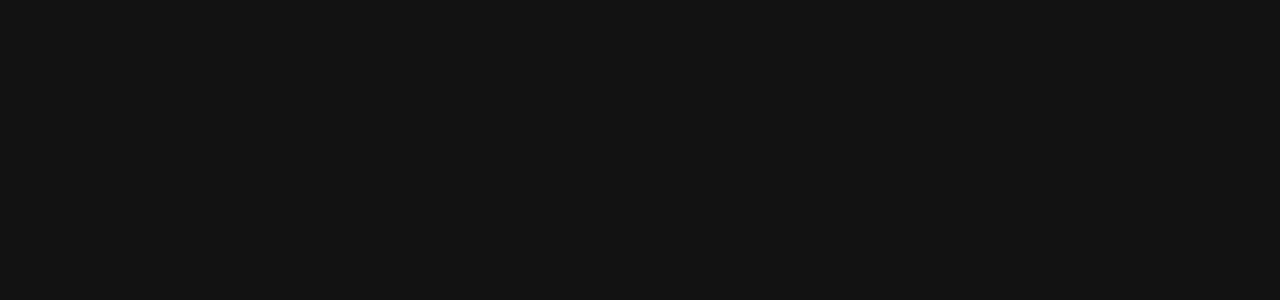
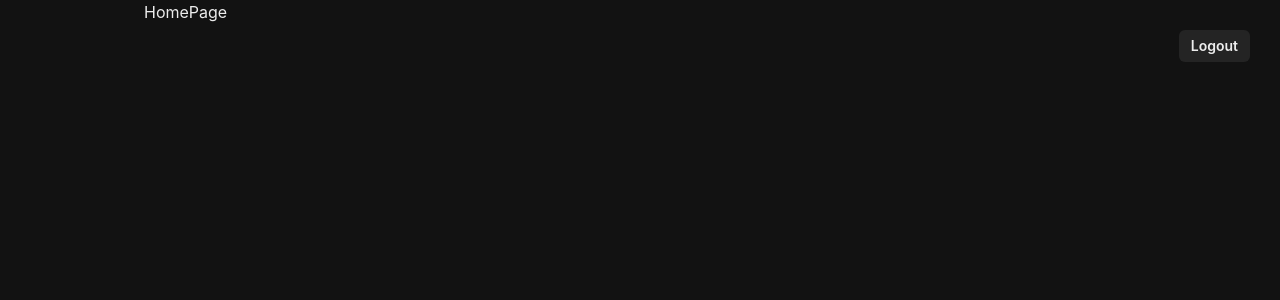
Before and after one commit to LuanRibeir/pb-chat-app, a React (Vite) app in the folder frontend/: page / in a window 1280 px wide. Before the commit this address had no page. Shown: the top 300 px of the page. Built offline with nearby package versions, Linux system fonts and the light colour scheme; sample sign-in values are in the browser's storage.

Commit message:
Add route rules on app

```diff
--- a/frontend/src/App.jsx
+++ b/frontend/src/App.jsx
@@ -1,13 +1,25 @@
 import { Container } from "@chakra-ui/react";
-import { Route, Routes } from "react-router-dom";
+import { Navigate, Route, Routes } from "react-router-dom";
 import AuthPage from "./pages/AuthPage";
+import { useRecoilValue } from "recoil";
+import userAtom from "./atoms/userAtom";
+import HomePage from "./pages/HomePage";
+import LogoutButton from "./components/LogoutButton";
 
 function App() {
+  const user = useRecoilValue(userAtom);
+
   return (
     <Container maxW="container.lg">
       <Routes>
-        <Route path="/auth" element={<AuthPage />} />
+        <Route
+          path="/"
+          element={user ? <HomePage /> : <Navigate to="/auth" />}
+        />
+        <Route path="/auth" element={!user ? <AuthPage /> : <HomePage />} />
       </Routes>
+
+      {user && <LogoutButton />}
     </Container>
   );
 }
```
